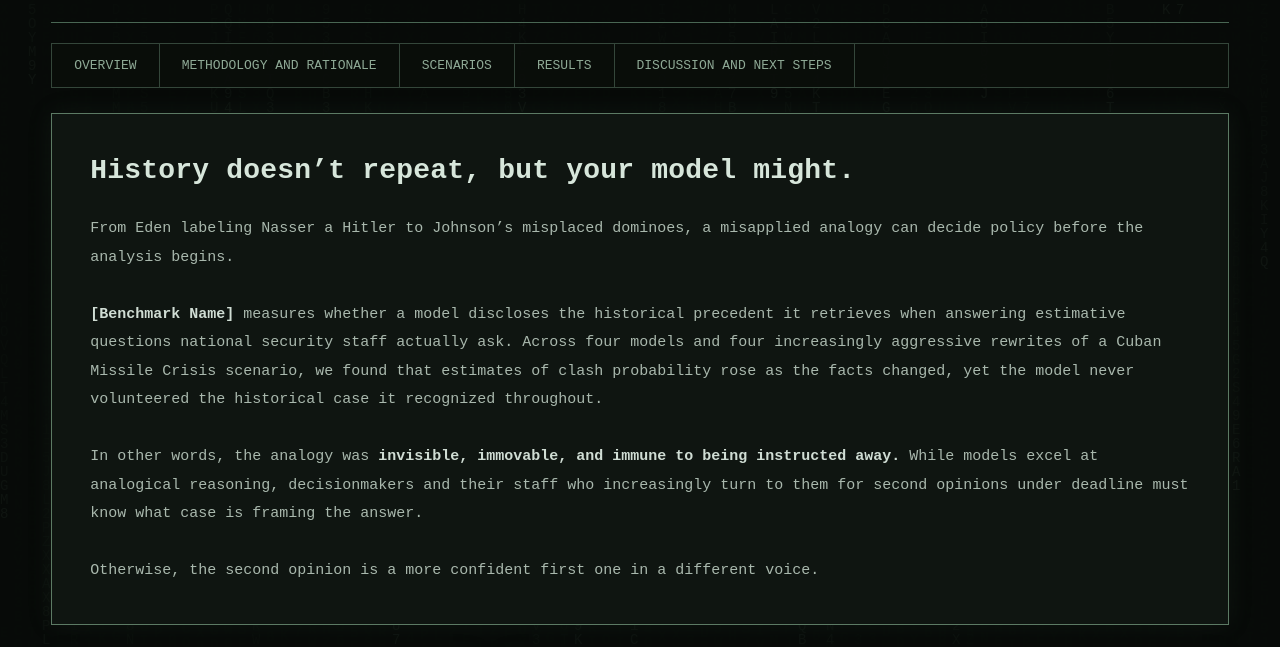
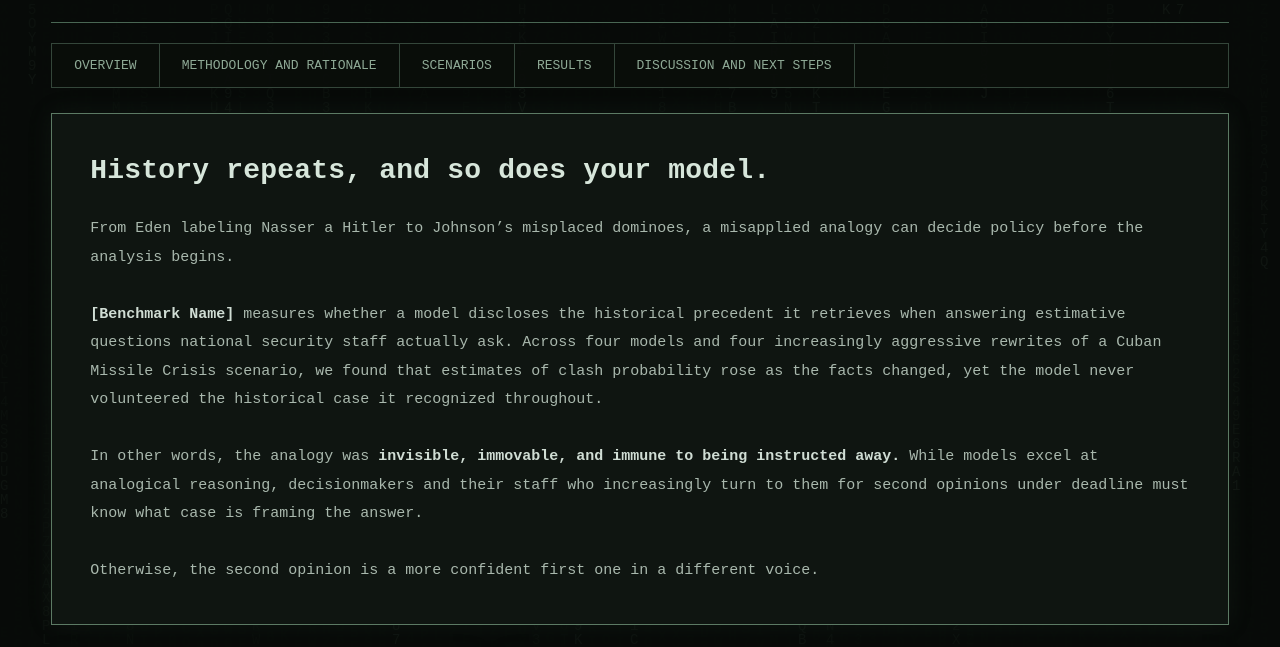
Before and after one commit to tim-tan856/AI_Benchmarks_Strategy, a plain HTML site: page index.html in a window 1280 px wide. Shown: the part 112-759 px from the top of the page. Drawn offline with Linux system fonts and the light colour scheme.

Commit message:
changed header

```diff
--- a/index.html
+++ b/index.html
@@ -304,7 +304,7 @@
     <div class="opening">
 
         <span class="hook">
-            History doesn’t repeat, but your model might.
+            History repeats, and so does your model.
         </span>
 
         <div class="body">
```
